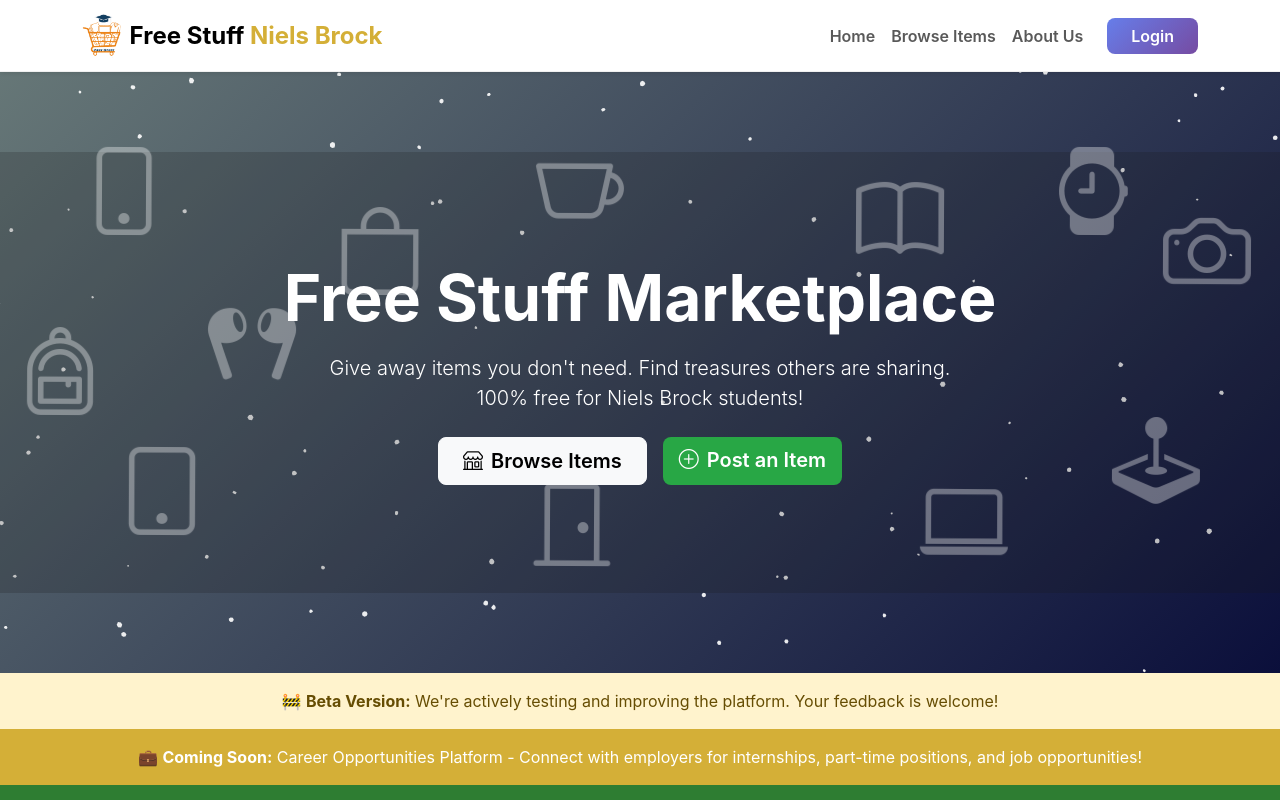
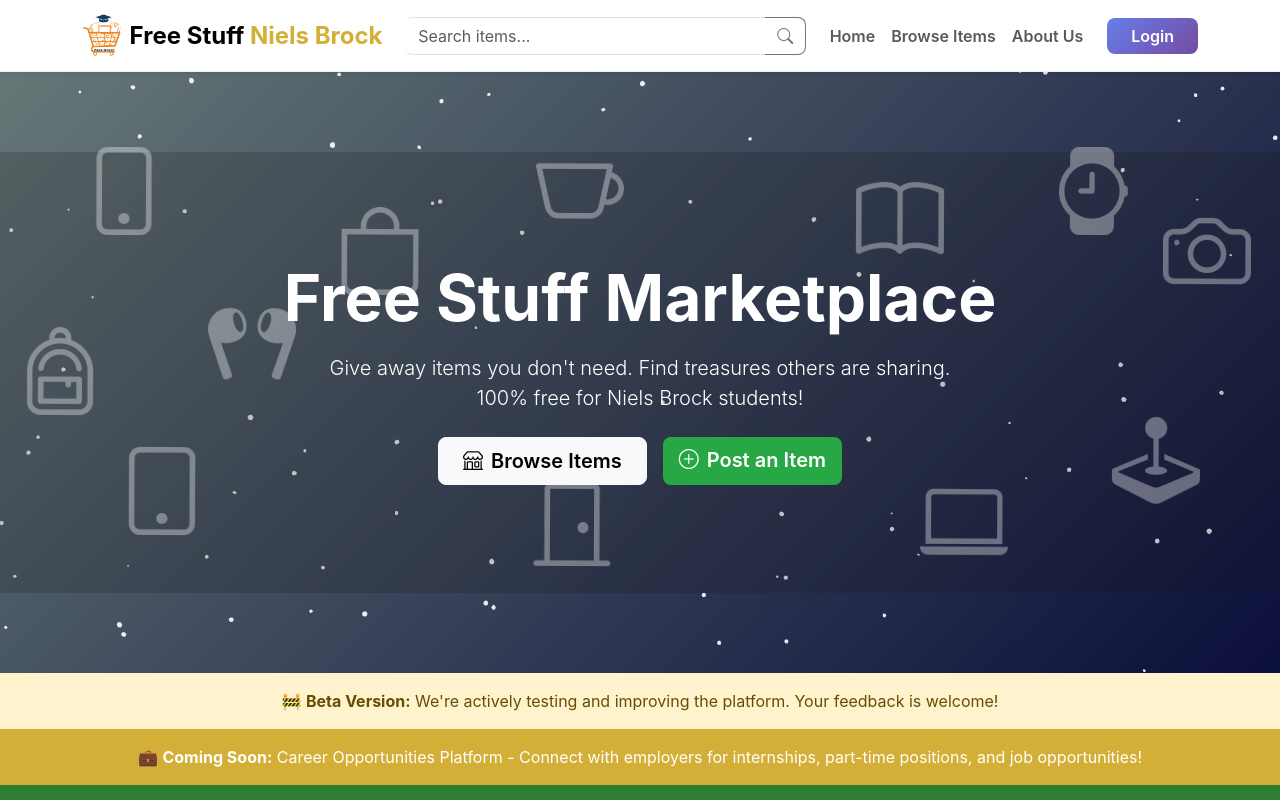
Before and after one commit to kritish-ktm/Freestuffnielsbrock, a React (Create React App) app in the folder FreestuffNielsbrock/: page / in a window 1280 px wide. Shown: the top 800 px of the page. Built offline with nearby package versions, Linux system fonts and the light colour scheme; no server answers; the database is empty.

Commit message:
Add search Functionality to navbar

```diff
--- a/FreestuffNielsbrock/src/components/Navbar.js
+++ b/FreestuffNielsbrock/src/components/Navbar.js
@@ -1,22 +1,30 @@
-import React from "react";
+import React, { useState } from "react";
 import { Link, useNavigate } from "react-router-dom";
 import { useAuth } from "../context/AuthContext";
 
 function Navbar() {
   const { user, signOut } = useAuth();
   const navigate = useNavigate();
+  const [searchQuery, setSearchQuery] = useState("");
 
   const handleLogout = async () => {
     try {
       console.log("Logout clicked");
       await signOut();
       console.log("Signout completed, navigating to login");
-      // Use replace instead of navigate to prevent back button issues
       navigate("/login", { replace: true });
     } catch (error) {
       console.error("Logout error:", error);
-      // Still navigate to login even if there's an error
       navigate("/login", { replace: true });
+    }
+  };
+
+  const handleSearch = (e) => {
+    e.preventDefault();
+    if (searchQuery.trim()) {
+      // Navigate to products page with search query
+      navigate(`/products?search=${encodeURIComponent(searchQuery.trim())}`);
+      setSearchQuery(""); // Clear search after navigating
     }
   };
 
@@ -54,6 +62,27 @@
 
         {/* Nav Links */}
         <div className="collapse navbar-collapse" id="navbarNav">
+          {/* Search Bar */}
+          <form className="d-flex mx-auto my-2 my-lg-0" onSubmit={handleSearch} style={{ maxWidth: "400px", width: "100%" }}>
+            <div className="input-group">
+              <input
+                type="text"
+                className="form-control"
+                placeholder="Search items..."
+                value={searchQuery}
+                onChange={(e) => setSearchQuery(e.target.value)}
+                style={{ borderRight: "none" }}
+              />
+              <button
+                className="btn btn-outline-secondary"
+                type="submit"
+                style={{ borderLeft: "none", backgroundColor: "white" }}
+              >
+                <i className="bi bi-search"></i>
+              </button>
+            </div>
+          </form>
+
           <ul className="navbar-nav ms-auto align-items-center">
             <li className="nav-item">
               <Link className="nav-link fw-semibold" to="/">
@@ -191,6 +220,16 @@
           opacity: 0.9;
           transform: translateY(-1px);
         }
+
+        .input-group .form-control:focus {
+          border-color: #D4AF37;
+          box-shadow: 0 0 0 0.2rem rgba(212, 175, 55, 0.25);
+        }
+
+        .input-group .btn:focus {
+          border-color: #D4AF37;
+          box-shadow: 0 0 0 0.2rem rgba(212, 175, 55, 0.25);
+        }
       `}</style>
     </nav>
   );
--- a/FreestuffNielsbrock/src/pages/ProductList.js
+++ b/FreestuffNielsbrock/src/pages/ProductList.js
@@ -1,6 +1,6 @@
 // src/pages/ProductList.js
 import React, { useState, useEffect, useContext } from "react";
-import { Link } from "react-router-dom";
+import { Link, useSearchParams } from "react-router-dom";
 import { useAuth } from "../context/AuthContext";
 import { CartContext } from "../context/CartContext";
 import { supabase } from "../supabase";
@@ -8,10 +8,19 @@
 function ProductList() {
   const { user } = useAuth();
   const { removeFromInterested, isInterested } = useContext(CartContext);
+  const [searchParams, setSearchParams] = useSearchParams();
   const [products, setProducts] = useState([]);
   const [loading, setLoading] = useState(true);
   const [searchTerm, setSearchTerm] = useState("");
   const [selectedCategory, setSelectedCategory] = useState("All");
+
+  // Get search query from URL on mount and when URL changes
+  useEffect(() => {
+    const urlSearch = searchParams.get("search");
+    if (urlSearch) {
+      setSearchTerm(urlSearch);
+    }
+  }, [searchParams]);
 
   // Fetch items from Supabase
   useEffect(() => {
@@ -86,6 +95,13 @@
     }
   };
 
+  // Clear filters and URL params
+  const handleClearFilters = () => {
+    setSearchTerm("");
+    setSelectedCategory("All");
+    setSearchParams({}); // Clear URL search params
+  };
+
   // Generate placeholder image
   const getPlaceholderImage = (id) => {
     const colors = ['667eea', '764ba2', 'f093fb', '4facfe', 'fa709a', '43e97b'];
@@ -139,10 +155,7 @@
         <div className="col-md-2">
           <button
             className="btn btn-outline-secondary btn-lg w-100"
-            onClick={() => {
-              setSearchTerm("");
-              setSelectedCategory("All");
-            }}
+            onClick={handleClearFilters}
           >
             Clear
           </button>
@@ -209,10 +222,8 @@
                       <p className="text-muted small mb-2">
                         <i className="bi bi-person-circle me-1"></i>
                         {product.posted_by === user?.id ? (
-      // If it's the current user's item, just show the name
                           <span>{product.posted_by_name}</span>
                         ) : (
-      // If it's someone else's item, make it clickable
                           <Link
                             to={`/user/${product.posted_by}`}
                             className="text-decoration-none"
```
Lines whose indentation alone changed are shown as unchanged.
